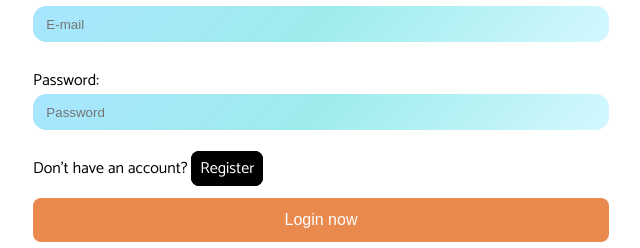
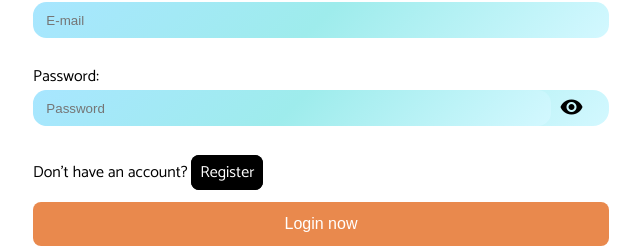
Before and after one commit to Hugodelelis/Register-Login_form, an Angular app: page /login in a window 1280 px wide. Shown: the part 349-597 px from the top of the page, without its empty margins (319-959 px from the left). Built offline with nearby package versions, Linux system fonts and the light colour scheme.

Commit message:
add visible password func

```diff
--- a/src/app/pages/login/login.component.html
+++ b/src/app/pages/login/login.component.html
@@ -20,7 +20,25 @@
 
             <label for="password">
                 Password:
-            <input type="password" name="password" formControlName="password" placeholder="Password">
+                <div class="password-container">
+                    <input
+                        [type]="passwordVisible ? 'text' : 'password'"
+                        name="password"
+                        formControlName="password"
+                        placeholder="Password">
+
+                    <button type="button" (click)="togglePasswordVisibility()" class="btn-terciary">
+                        @if(!passwordVisible) {
+                            <span class="material-icons">
+                            visibility
+                            </span>
+                        } @else {
+                            <span class="material-icons">
+                                visibility_off
+                            </span>
+                        }
+                    </button>
+                </div>
                 <div class="error">
                     @if(formDir.submitted && password?.invalid) {
                         @if(password?.errors?.['required']) { <p> Preencha o campo. </p> }
--- a/src/app/pages/login/login.component.ts
+++ b/src/app/pages/login/login.component.ts
@@ -31,6 +31,8 @@ export class LoginComponent implements OnInit {
     });
   }
 
+  // funcs
+
   onSubmit(): void {
     if (this.LoginForm.valid) {
       Swal.fire({
@@ -49,6 +51,14 @@ export class LoginComponent implements OnInit {
     }
   }
 
+  passwordVisible = false;
+
+  togglePasswordVisibility(): void {
+    this.passwordVisible = !this.passwordVisible;
+  }
+
+  // declarations
+
   get password() {
     return this.LoginForm.get('password');
   }
--- a/src/app/pages/register/register.component.html
+++ b/src/app/pages/register/register.component.html
@@ -29,7 +29,25 @@
 
             <label for="password">
                 Password:
-                <input type="password" name="password" formControlName="password" placeholder="Password">
+                <div class="password-container">
+                    <input
+                        [type]="passwordVisible ? 'text' : 'password'"
+                        name="password"
+                        formControlName="password"
+                        placeholder="Password">
+
+                    <button type="button" (click)="togglePasswordVisibility()" class="btn-terciary">
+                        @if(!passwordVisible) {
+                            <span class="material-icons">
+                            visibility
+                            </span>
+                        } @else {
+                            <span class="material-icons">
+                                visibility_off
+                            </span>
+                        }
+                    </button>
+                </div>
                 <div class="error">
                     @if(formDir.submitted && password?.invalid) {
                         @if(password?.errors?.['required']) { <p> Preencha o campo. </p> }
--- a/src/app/pages/register/register.component.ts
+++ b/src/app/pages/register/register.component.ts
@@ -71,6 +71,12 @@ export class RegisterComponent implements OnInit {
     }
   }
 
+  passwordVisible = false;
+
+  togglePasswordVisibility(): void {
+    this.passwordVisible = !this.passwordVisible;
+  }
+
   // declarations
 
   public genders = signal<IGender[]>([
--- a/src/scss/components/_button.scss
+++ b/src/scss/components/_button.scss
@@ -26,3 +26,8 @@
         background-color: var(--white-010);
     }
 }
+.btn-terciary {
+    background-color: transparent;
+    border: none;
+    cursor: pointer;
+}
--- a/src/scss/components/_input.scss
+++ b/src/scss/components/_input.scss
@@ -1,4 +1,4 @@
-input[type='text'], input[type='password'] {
+input[type='text'], input[type='password'], .password-container {
     padding: 0.8em 1em;
     border-radius: 1em;
     background: var(--gradient-blue);
@@ -7,6 +7,37 @@ input[type='text'], input[type='password'] {
             outline: solid var(--black-010) 0.1em;
         }
 }
+
+input:-webkit-autofill {
+    -webkit-box-shadow: 0 0 0px 1000px #D3F8FF inset !important;
+}
+
+.password-container {
+    padding: 0;
+    display: flex;
+    gap: 0.5em;
+    width: 100%;
+
+    input[type='text'],
+    input[type='password'] {
+        width: 90%;
+        height: 100%;
+    }
+
+    &:focus-within {
+        outline: solid var(--black-010) 0.09em;
+    }
+
+    input[type='password']:focus,
+    input[type='text']:focus {
+        outline: none;
+    }
+
+    .toggle-password:focus {
+        outline: none;
+    }
+}
+
 
 input[type="radio"] {
     appearance: none;
--- a/src/scss/layout/_form.scss
+++ b/src/scss/layout/_form.scss
@@ -54,6 +54,7 @@ main{
         }
 
         .footer-form {
+            margin-top: 0.5em;
             margin-bottom: 1em;
         }
 
```
Lines whose indentation alone changed are shown as unchanged.
